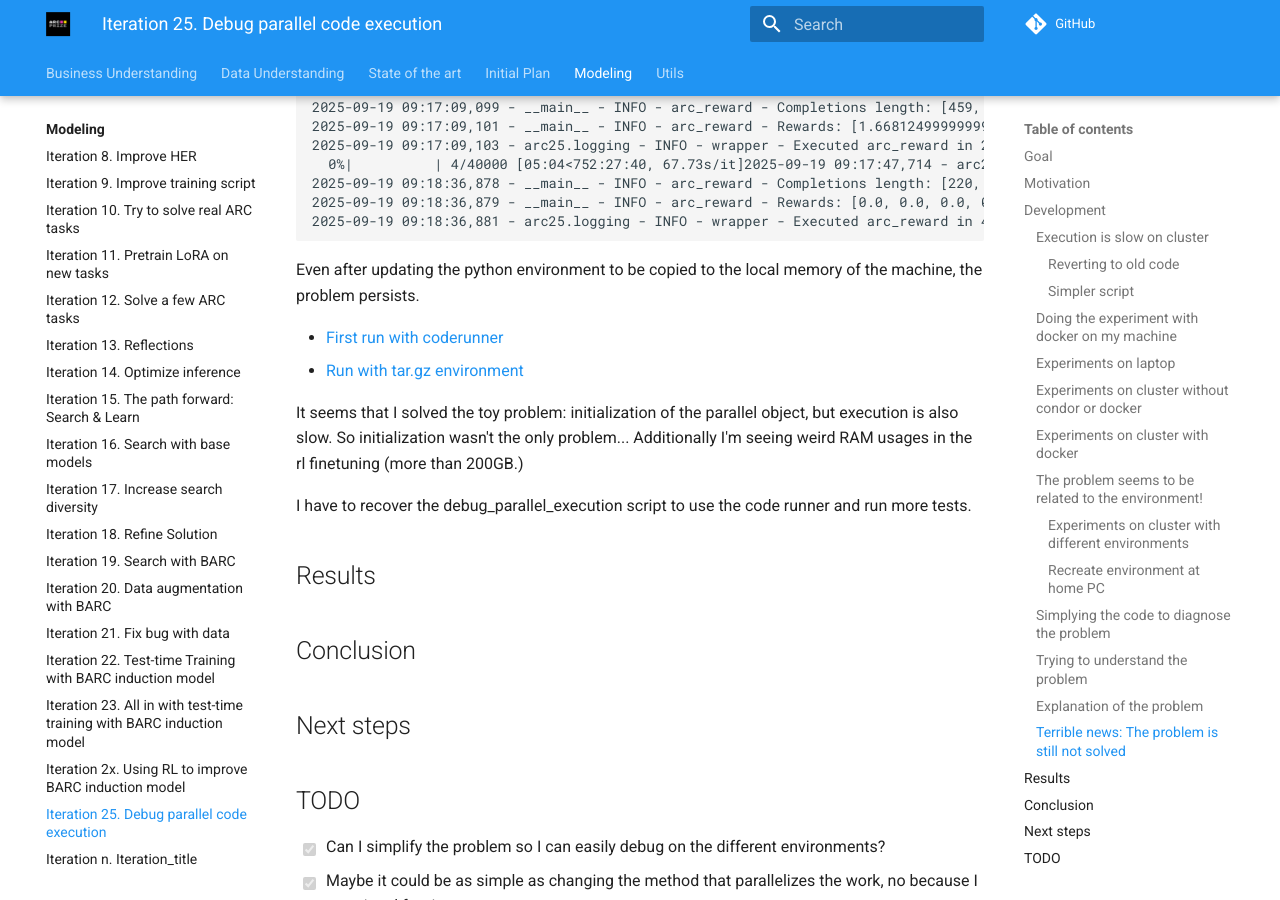
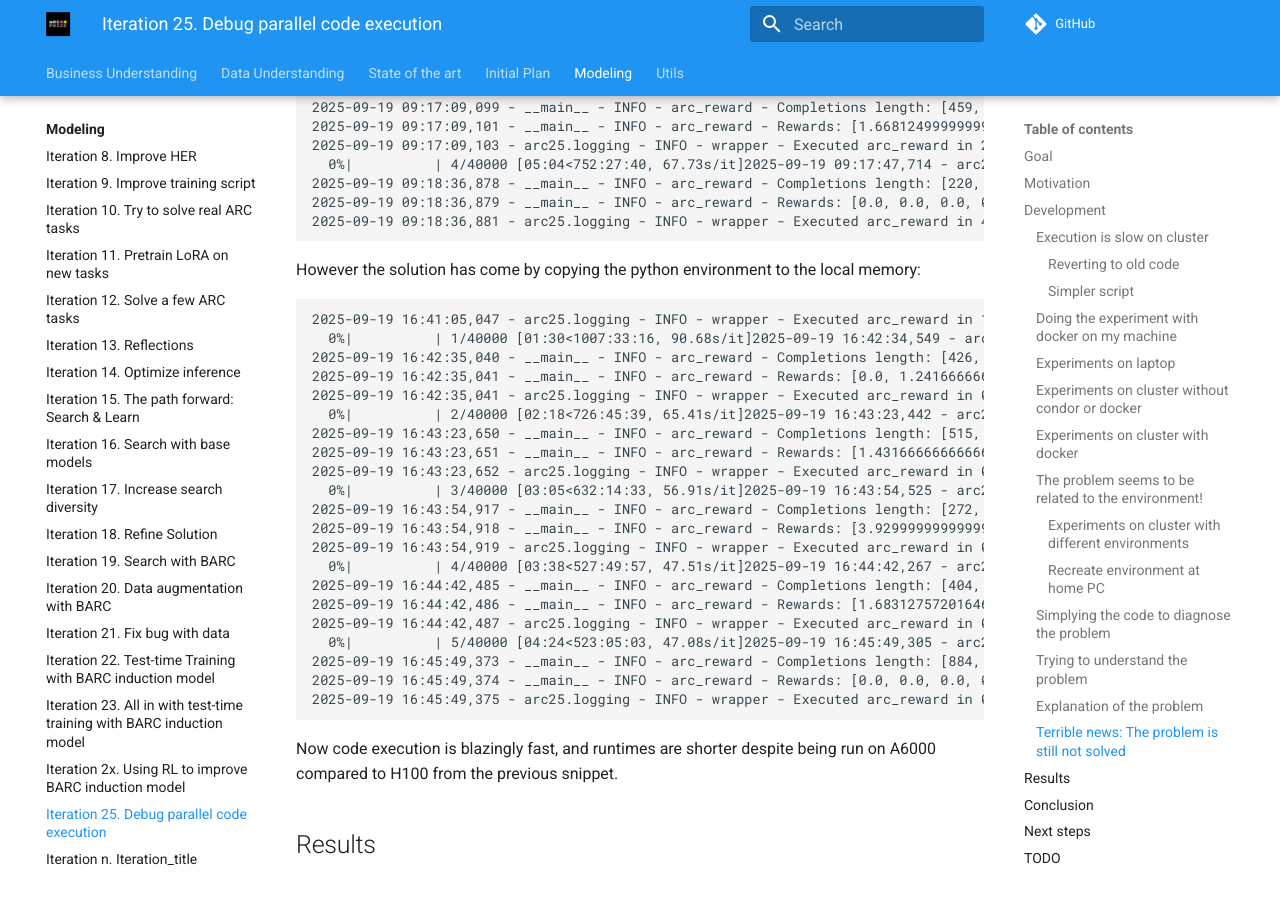
Before and after one commit to ironbar/arc25, an MkDocs documentation site: the page built from docs/modeling/Iteration_25_debug_parallel_code_execution.md, in a window 1280 px wide and 900 px high, scrolled down 12448 px. Built offline with MkDocs 1.6.1 and Material for MkDocs 9.7.7, drawn with Linux system fonts in a browser that asks for light colours; comment, search, counter and statistics services are not loaded.

Commit message:
free at last, code execution is fast again in the cluster.

````diff
--- a/docs/modeling/Iteration_25_debug_parallel_code_execution.md
+++ b/docs/modeling/Iteration_25_debug_parallel_code_execution.md
@@ -613,17 +613,33 @@ should be almost instantaneous:
 2025-09-19 09:18:36,881 - arc25.logging - INFO - wrapper - Executed arc_reward in 49.1656 seconds
 ```
 
-Even after updating the python environment to be copied to the local memory of the machine, the problem persists.
+However the solution has come by copying the python environment to the local memory:
 
-- [First run with coderunner](https://wandb.ai/guillermobarbadillo/2025-09-15-rl-first-steps/runs/ha5nesfm/logs)
-- [Run with tar.gz environment](https://wandb.ai/guillermobarbadillo/2025-09-15-rl-first-steps/runs/4h2to9tc/logs)
+```
+2025-09-19 16:41:05,047 - arc25.logging - INFO - wrapper - Executed arc_reward in 1.3339 seconds
+  0%|          | 1/40000 [01:30<1007:33:16, 90.68s/it]2025-09-19 16:42:34,549 - arc25.logging - INFO - wrapper - Executing arc_reward...
+2025-09-19 16:42:35,040 - __main__ - INFO - arc_reward - Completions length: [426, 248, 479, 467, 441, 497, 526, 464, 434, 378, 426, 478, 326, 128, 491, 341]
+2025-09-19 16:42:35,041 - __main__ - INFO - arc_reward - Rewards: [0.0, 1.2416666666666667, 0.0, 0.0, 0.0, 0.0, 0.0, 0.0, 0.0, 0.0, 0.0, 0.0, 0.0, 1.0, 0.0, 0.0]
+2025-09-19 16:42:35,041 - arc25.logging - INFO - wrapper - Executed arc_reward in 0.4920 seconds
+  0%|          | 2/40000 [02:18<726:45:39, 65.41s/it]2025-09-19 16:43:23,442 - arc25.logging - INFO - wrapper - Executing arc_reward...
+2025-09-19 16:43:23,650 - __main__ - INFO - arc_reward - Completions length: [515, 438, 525, 485, 294, 231, 429, 261, 434, 501, 403, 270, 355, 452, 429, 428]
+2025-09-19 16:43:23,651 - __main__ - INFO - arc_reward - Rewards: [1.4316666666666666, 0.0, -1.0, 0.0, 0.0, 1.6901851851851852, 0.0, 1.4316666666666666, 0.0, 0.0, 0.0, -1.0, 0.0, 0.0, 0.0, 1.2349999999999999]
+2025-09-19 16:43:23,652 - arc25.logging - INFO - wrapper - Executed arc_reward in 0.2098 seconds
+  0%|          | 3/40000 [03:05<632:14:33, 56.91s/it]2025-09-19 16:43:54,525 - arc25.logging - INFO - wrapper - Executing arc_reward...
+2025-09-19 16:43:54,917 - __main__ - INFO - arc_reward - Completions length: [272, 253, 250, 220, 262, 267, 237, 294, 272, 224, 262, 248, 236, 257, 232, 224]
+2025-09-19 16:43:54,918 - __main__ - INFO - arc_reward - Rewards: [3.9299999999999997, 1.8, 3.9275, 3.9299999999999997, 1.9075, 1.77, 1.9075, 5.945, 1.8, 3.9299999999999997, 1.8425, 1.8399999999999999, 1.8900000000000001, 3.8875, 1.9075, 1.8]
+2025-09-19 16:43:54,919 - arc25.logging - INFO - wrapper - Executed arc_reward in 0.3941 seconds
+  0%|          | 4/40000 [03:38<527:49:57, 47.51s/it]2025-09-19 16:44:42,267 - arc25.logging - INFO - wrapper - Executing arc_reward...
+2025-09-19 16:44:42,485 - __main__ - INFO - arc_reward - Completions length: [404, 377, 280, 465, 268, 499, 458, 393, 497, 484, 325, 413, 375, 357, 433, 414]
+2025-09-19 16:44:42,486 - __main__ - INFO - arc_reward - Rewards: [1.6831275720164611, 0.0, 1.954732510288066, 0.0, 1.954732510288066, 0.0, 0.0, 0.0, 0.0, 0.0, 0.0, 0.0, 0.0, 0.0, 0.0, 0.0]
+2025-09-19 16:44:42,487 - arc25.logging - INFO - wrapper - Executed arc_reward in 0.2192 seconds
+  0%|          | 5/40000 [04:24<523:05:03, 47.08s/it]2025-09-19 16:45:49,305 - arc25.logging - INFO - wrapper - Executing arc_reward...
+2025-09-19 16:45:49,373 - __main__ - INFO - arc_reward - Completions length: [884, 646, 704, 758, 655, 645, 732, 349, 599, 371, 729, 604, 454, 567, 494, 689]
+2025-09-19 16:45:49,374 - __main__ - INFO - arc_reward - Rewards: [0.0, 0.0, 0.0, 0.0, 0.0, 0.0, 0.0, 0.0, 0.0, 1.25, 0.0, 0.0, 0.0, 0.0, 0.0, 0.0]
+2025-09-19 16:45:49,375 - arc25.logging - INFO - wrapper - Executed arc_reward in 0.0698 seconds
+```
 
-
-It seems that I solved the toy problem: initialization of the parallel object, but execution is also slow.
-So initialization wasn't the only problem...
-Additionally I'm seeing weird RAM usages in the rl finetuning (more than 200GB.)
-
-I have to recover the debug_parallel_execution script to use the code runner and run more tests.
+Now code execution is blazingly fast, and runtimes are shorter despite being run on A6000 compared to H100 from the previous snippet.
 
 
 
````
